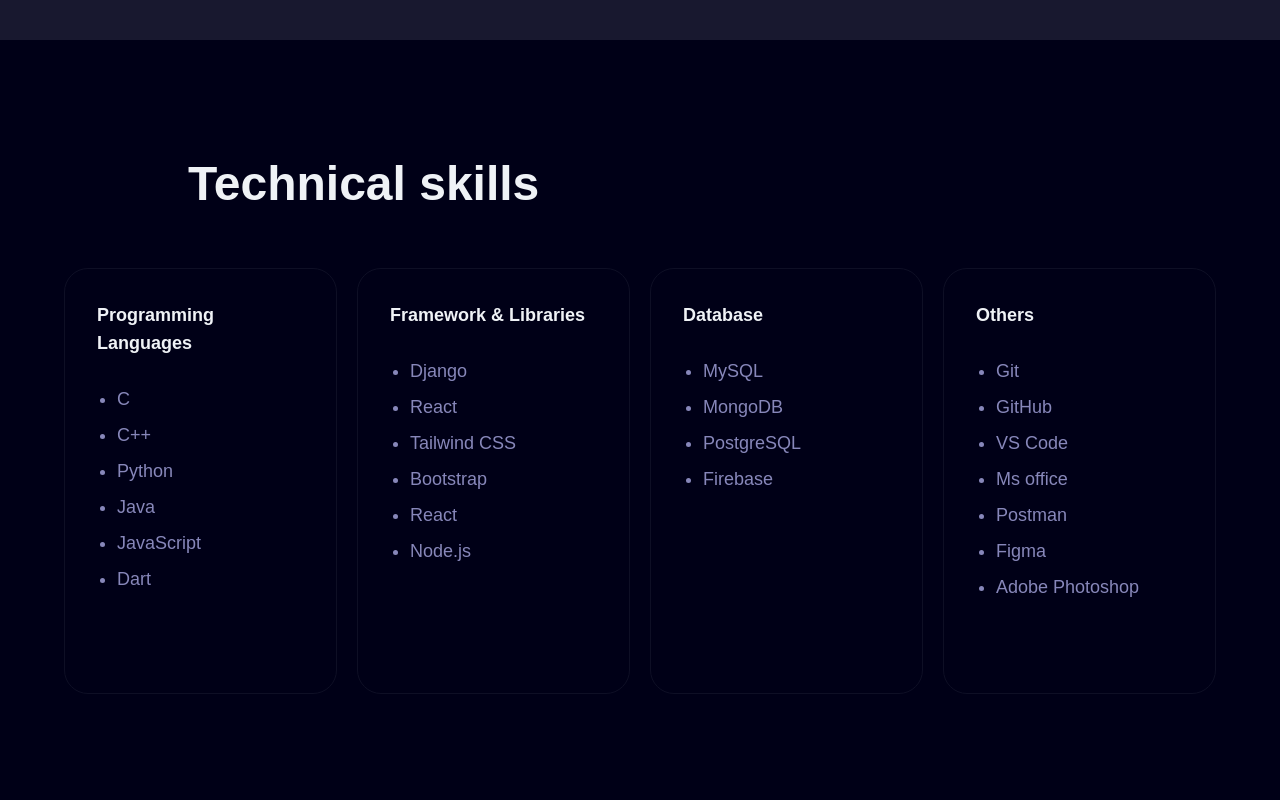
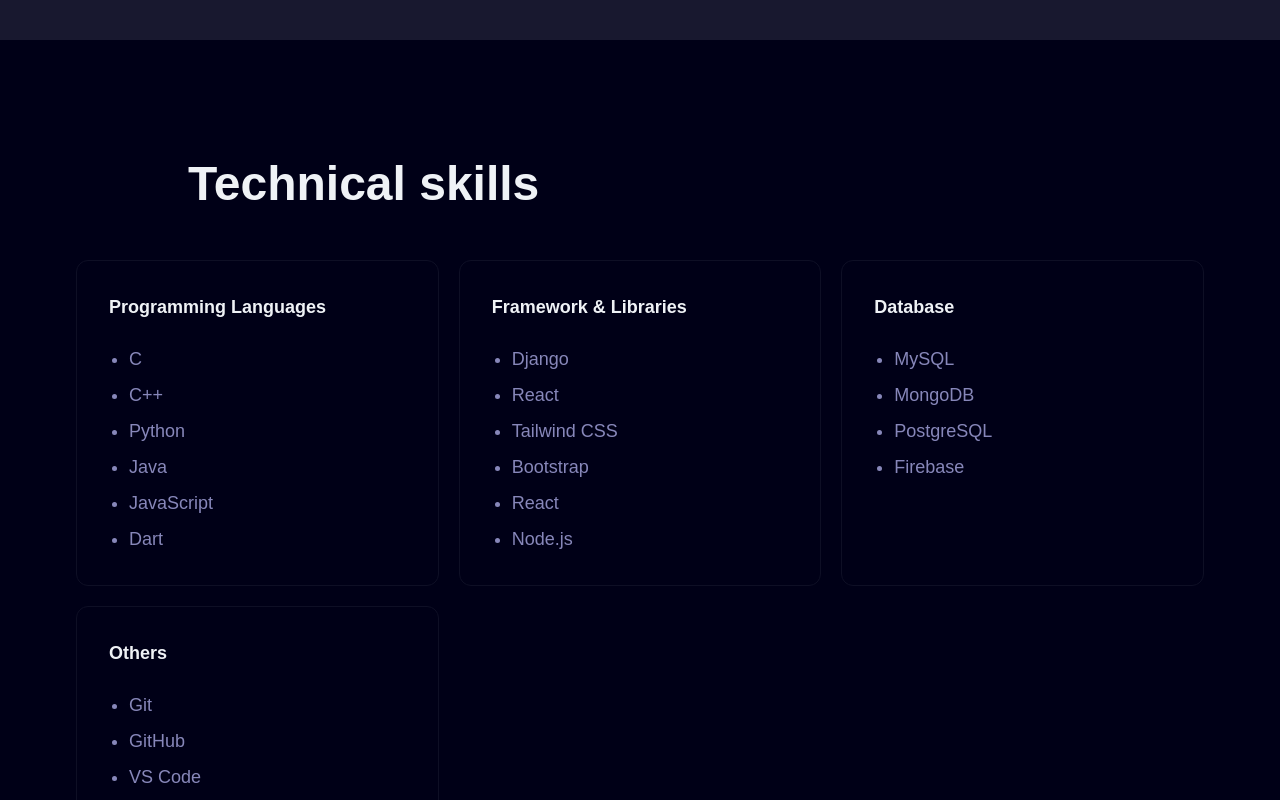
Before and after one commit to shiba-murmu/project-public-portfolio-website, a React (Vite) app: page / in a window 1280 px wide. Shown: the part 5200-6000 px from the top of the page. Built offline with nearby package versions, Linux system fonts and the light colour scheme; a web font is replaced by a local one.

Commit message:
Ui is fixed here.

```diff
--- a/src/pages/skills/Skills.jsx
+++ b/src/pages/skills/Skills.jsx
@@ -22,27 +22,34 @@
     ]
     return (
         <>
-            <div id='skills' className='min-h-screen flex justify-start flex-col items-center pt-10 font-bold  '>
+            <div id='skills' className='min-h-screen md:mb-10 flex justify-start flex-col items-center pt-10 font-bold  '>
                 <div className='flex justify-center items-center md:justify-start md:pl-47 w-full'>
                     {/* <Heading_text text='Technical skills' /> */}
                     <Text text={'Technical skills'} />
                 </div>
-                <div className='md:w-[90%] mt-10 grid grid-rows-1 gap-4 rounded-2xl md:grid md:grid-cols-4 md:gap-5  justify-center items-center md:items-start'>
-                    {
-                        data_box.map((item, index) => (
-                            <div className='flex flex-col h-full  md:h-full border my-5 min-h-60 border-(--border-color)  rounded-3xl p-9
-                            md:p-8 items-center md:items-start' key={index}>
-                                <span className='text-md md:text-lg  font-bold  border-(--muted-text) '>{item.title}</span>
-                                <ul className='pl-5 p-5 md:text-lg  md:not-checked:list-disc text-md font-normal text-(--muted-text)'>
-                                    {item.list.map((item, index) => (
-                                        <li className='mt-2 text-center md:text-left'  key={index}>{item}</li>
-                                    ))}
-                                </ul>
-                            </div>
-                        ))
-                    }
+                <div className="md:w-[90%] mt-10 w-full grid grid-cols-1 md:grid-cols-3 gap-5 rounded-2xl justify-items-stretch items-stretch md:justify-center-safe p-3">
+                    {data_box.map((item, idx) => (
+                        <div
+                            key={idx}
+                            className="flex flex-col p-8 border my-0 border-(--border-color) rounded-xl h-full w-full"
+                        >
+                            <span className="text-md md:text-lg font-bold">{item.title}</span>
 
+                            {/* make the list take remaining space so content alignment is consistent */}
+                            <ul className="mt-4 grow pl-5 p-0 md:text-lg list-disc text-md font-normal text-(--muted-text)">
+                                {item.list.map((li, liIdx) => (
+                                    <li className="mt-2  md:text-left" key={liIdx}>
+                                        {li}
+                                    </li>
+                                ))}
+                            </ul>
+
+                            {/* optional footer pinned to bottom */}
+                            {/* <div className="mt-auto">Action / footer</div> */}
+                        </div>
+                    ))}
                 </div>
+
             </div>
         </>
     )
```
